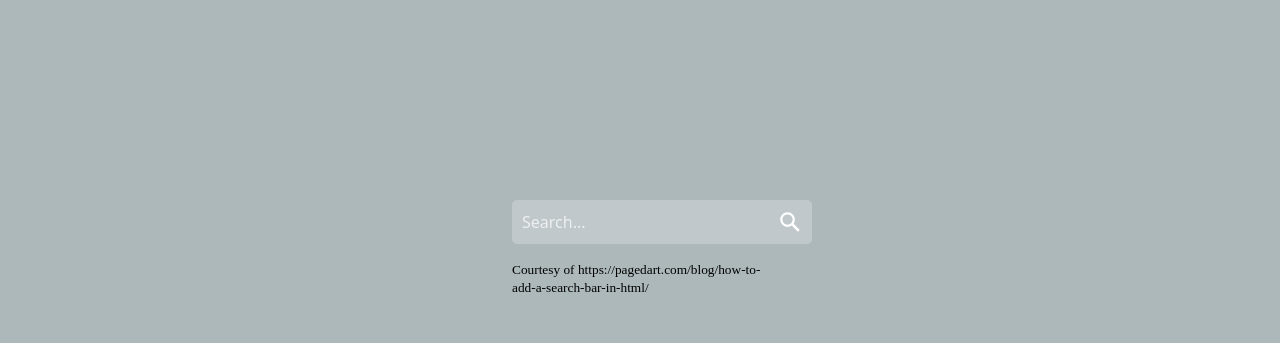
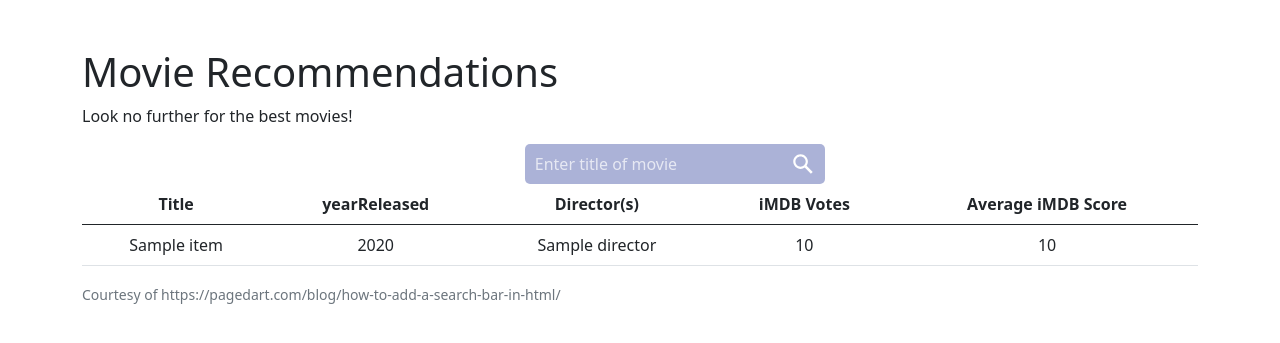
Before and after one commit to farisab2/CS411-Movie-Recommender, a Flask app: template app/templates/search.html in a window 1280 px wide. Shown: the top 343 px of the page. Run offline with Flask 2, Linux system fonts and the light colour scheme; the template is opened without the code that fills it: most values are stand-ins (such as "Sample title", 1, 10 or a date in 2020); parts of the project's set-up code (start-up, migrations or seed data) failed here and were passed over.

Commit message:
Setting up search page

```diff
--- a/app/templates/search.html
+++ b/app/templates/search.html
@@ -2,25 +2,39 @@
 <html lang='en' class=''>
   <head>
     <meta charset='UTF-8'>
+    <meta name="viewport" content="width=device-width, initial-scale=1">
+
+    <link rel="icon" href="{{ url_for('static', filename='img/cs.ico') }}">
+    <link href="https://cdn.jsdelivr.net/npm/bootstrap@5.0.0-beta2/dist/css/bootstrap.min.css" rel="stylesheet"
+    integrity="sha384-BmbxuPwQa2lc/FVzBcNJ7UAyJxM6wuqIj61tLrc4wSX0szH/Ev+nYRRuWlolflfl" crossorigin="anonymous">
+
+    <link rel="stylesheet" href="https://cdnjs.cloudflare.com/ajax/libs/font-awesome/5.15.3/css/all.css">
+    <link rel="stylesheet" href="{{ url_for('static', filename='styles/custom.css') }}">
+
     <title>Movie Search</title>
+
+    <main role="main" class="container extra-bottom">
+      <h1 class="mt-5">Movie Recommendations</h1>
+      <p>Look no further for the best movies!</p>
+    </main>
+  </head>
+
+  <body>
     <style>
-        body {
-            background-color: #adb8bb;
-            margin: 200px 40%;
-        }
 
       form {
-            background-color: #e3e4e95e;
+          background-color: #1b2f925e;
           width: 300px;
-            height: 44px;
+          height: 40px;
           border-radius: 5px;
           display:flex;
           flex-direction:row;
           align-items:center;
+          margin: 0px 41%;
       }
 
       input {
-            all: unset;
+          all:unset;
           font: 16px system-ui;
           color: #fff;
           height: 100%;
@@ -36,8 +50,8 @@
       svg {
           color: #fff;
           fill: currentColor;
-            width: 24px;
-            height: 24px;
+          width: 44px;
+          height: 44px;
           padding: 10px;
       }
 
@@ -47,24 +61,55 @@
           width: 44px;
           height: 44px;
       }
+
+      table {
+        text-align: center;
+      }
     </style>
-  </head>
-  <body>
-    <form role="search" id="form">
-      <input type="search" id="query" name="q" placeholder="Search..." aria-label="Search through site content">
+
+    <form role="search" id="searchbox">
+      <input type="search" id="query" name="q" placeholder="Enter title of movie" aria-label="Search through site content">
       <button>
         <svg viewBox="0 0 1024 1024"><path class="path1" d="M848.471 928l-263.059-263.059c-48.941 36.706-110.118 55.059-177.412 55.059-171.294 0-312-140.706-312-312s140.706-312 312-312c171.294 0 312 140.706 312 312 0 67.294-24.471 128.471-55.059 177.412l263.059 263.059-79.529 79.529zM189.623 408.078c0 121.364 97.091 218.455 218.455 218.455s218.455-97.091 218.455-218.455c0-121.364-103.159-218.455-218.455-218.455-121.364 0-218.455 97.091-218.455 218.455z"></path></svg>
       </button>
     </form>
+
     <script>
       const searchTerm = document.getElementById('form');
     </script>
+
+    <!--Todo Table-->
+    <div class="container table-responsive">
+      <table class="table">
+          <thead>
+          <tr>
+              <th class="Title">Title</th>
+              <th class="yearReleased">yearReleased</th>
+              <th class="Director">Director(s)</th>
+              <th class="Votes">iMDB Votes</th>
+              <th class="Score">Average iMDB Score</th>
+          </tr>
+          </thead>
+
+          <tbody>
+          {% for item in items %}
+              <tr>
+                  <td>{{item.Title}}</td>
+                  <td>{{item.yearReleased}}</td>
+                  <td>{{item.Director}}</td>
+                  <td>{{item.Votes}}</td>
+                  <td>{{item.Score}}</td>
+              </tr>
+          {% endfor %}
+
+          </tbody>
+      </table>
+      </div>
   </body>
-</html>
-
 
   <footer class="footer">
     <div class="container">
       <p class="text-muted"><small>Courtesy of https://pagedart.com/blog/how-to-add-a-search-bar-in-html/</small></p>
     </div>
   </footer>
+</html>
```
Also changed, not shown: app/__init__.py (+4 -4 lines), app/database.py (+32 -0 lines), app/routes.py (+8 -0 lines), app/templates/index.html (+9 -12 lines). Lines whose indentation alone changed are shown as unchanged.
